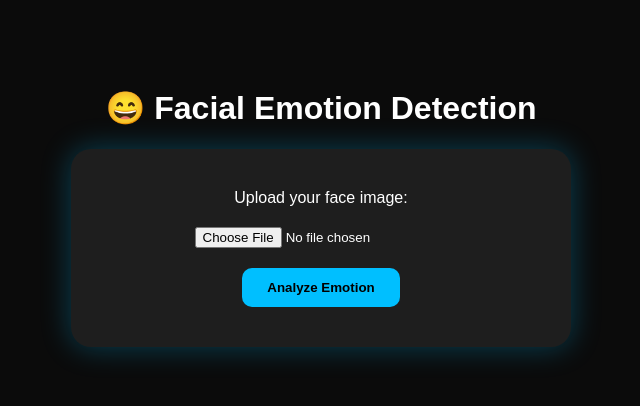
After one commit to ArchitLimaye/flask-music-player, a Flask app: page /emotion in a window 1280 px wide. The commit adds this page. Shown: the top 406 px of the page, without its empty margins (319-959 px from the left). Run offline with Flask 3, Linux system fonts and the light colour scheme; a user stored in the database is signed in.

Commit message:
Added Facial Emotion

```diff
--- a/app.py
+++ b/app.py
@@ -1,16 +1,30 @@
 from flask import Flask, render_template, request, redirect, url_for, session, flash, jsonify
 from werkzeug.security import generate_password_hash, check_password_hash
+from werkzeug.utils import secure_filename
+from deepface import DeepFace
 import sqlite3
 import random
+import os
 
 app = Flask(__name__)
 app.secret_key = "supersecretkey"
+
+# --- Folders for image uploads --- #
+UPLOAD_FOLDER = "static/uploads"
+os.makedirs(UPLOAD_FOLDER, exist_ok=True)
+app.config["UPLOAD_FOLDER"] = UPLOAD_FOLDER
+ALLOWED_EXTENSIONS = {"png", "jpg", "jpeg", "webp"}
+
+def allowed_file(filename):
+    return "." in filename and filename.rsplit(".", 1)[1].lower() in ALLOWED_EXTENSIONS
+
 
 # --- DB Connection Helper --- #
 def get_db_connection():
     conn = sqlite3.connect('users.db')
     conn.row_factory = sqlite3.Row
     return conn
+
 
 # --- SONG DATA --- #
 SONGS = [
@@ -31,15 +45,15 @@ SONGS = [
     {"id": 15, "title": "Let me Love You", "artist": "Justin Bieber", "file": "letmeloveyou.mp3", "image": "letmeloveyou.jpg", "genre": "Pop"},
     {"id": 16, "title": "Perfect", "artist": "Ed Sheeran", "file": "perfect.mp3", "image": "perfect.jpg", "genre": "Acoustic"},
     {"id": 17, "title": "Moral of the Story", "artist": "Ashe", "file": "moralofthestory.mp3", "image": "moralofthestory.jpg", "genre": "Acoustic"},
-    {"id": 18, "title": "Runaway", "artist": "Aurora", "file": "runaway.mp3", "image": "runaway.png", "genre": "lofi"},
-    {"id": 19, "title": "Snowman", "artist": "Sia", "file": "snowman.mp3", "image": "snowman.jpeg", "genre": "lofi"},
+    {"id": 18, "title": "Runaway", "artist": "Aurora", "file": "runaway.mp3", "image": "runaway.png", "genre": "Lo-fi"},
+    {"id": 19, "title": "Snowman", "artist": "Sia", "file": "snowman.mp3", "image": "snowman.jpeg", "genre": "Lo-fi"},
     {"id": 20, "title": "Cheap Thrills", "artist": "Sia", "file": "cheapthrills.mp3", "image": "cheapthrills.png", "genre": "Pop"},
     {"id": 21, "title": "Happy", "artist": "Pharrell Williams", "file": "happy.mp3", "image": "happy.jpg", "genre": "Pop"},
     {"id": 22, "title": "Believer", "artist": "Imagine Dragons", "file": "beliver.mp3", "image": "believer.jpg", "genre": "Rock"},
-    {"id": 23, "title": "Night Changes", "artist": "One Direction", "file": "nibhtchanges.mp3", "image": "nightchanges.png", "genre": "Acoustic"},
+    {"id": 23, "title": "Night Changes", "artist": "One Direction", "file": "nightchanges.mp3", "image": "nightchanges.png", "genre": "Acoustic"},
     {"id": 24, "title": "Closer", "artist": "Chainsmokers", "file": "closer.mp3", "image": "closer.png", "genre": "EDM"},
+]
 
-]
 
 # --- ROUTES --- #
 
@@ -49,6 +63,7 @@ def index():
         return redirect(url_for('login'))
     return render_template('index.html', songs=SONGS, user=session['user'])
 
+
 @app.route('/search')
 def search():
     if 'user' not in session:
@@ -56,6 +71,7 @@ def search():
     query = request.args.get('query', '').lower()
     results = [s for s in SONGS if query in s['title'].lower() or query in s['artist'].lower() or query in s['genre'].lower()]
     return render_template('search.html', results=results, query=query, user=session['user'])
+
 
 # === PLAYER PAGE === #
 @app.route('/player/<int:song_id>')
@@ -67,7 +83,7 @@ def player(song_id):
     if not song:
         return "Song not found", 404
 
-    same_genre = [s for s in SONGS if s["genre"] == song["genre"] and s["id"] != song_id]
+    same_genre = [s for s in SONGS if s["genre"].lower() == song["genre"].lower() and s["id"] != song_id]
     same_artist = [s for s in SONGS if s["artist"] == song["artist"] and s["id"] != song_id]
     remaining = [s for s in SONGS if s["id"] != song_id and s not in same_genre + same_artist]
     random.shuffle(same_genre)
@@ -93,6 +109,70 @@ def player(song_id):
         existing_playlists=existing_playlists
     )
 
+
+# === FACIAL EMOTION DETECTION === #
+@app.route('/emotion')
+def emotion_page():
+    if 'user' not in session:
+        return redirect(url_for('login'))
+    return render_template('emotion.html', user=session['user'])
+
+
+@app.route('/detect_emotion', methods=['POST'])
+def detect_emotion():
+    if 'user' not in session:
+        return redirect(url_for('login'))
+
+    if 'image' not in request.files:
+        flash("⚠️ Please upload an image.", "error")
+        return redirect(url_for('emotion_page'))
+
+    image = request.files['image']
+    if image.filename == "":
+        flash("⚠️ No image selected!", "error")
+        return redirect(url_for('emotion_page'))
+
+    if not allowed_file(image.filename):
+        flash("⚠️ Only image files (png, jpg, jpeg, webp) are allowed.", "error")
+        return redirect(url_for('emotion_page'))
+
+    filepath = os.path.join(app.config['UPLOAD_FOLDER'], image.filename)
+    image.save(filepath)
+
+    try:
+        result = DeepFace.analyze(img_path=filepath, actions=["emotion"], enforce_detection=False)
+        if isinstance(result, list):
+            result = result[0]
+        emotion = result.get("dominant_emotion", "Neutral").capitalize()
+
+        emotion_genre_map = {
+            "Happy": "Pop",
+            "Sad": "Acoustic",
+            "Angry": "Rock",
+            "Neutral": "Lo-fi",
+            "Surprise": "EDM",
+            "Fear": "Lo-fi",
+            "Disgust": "Rap/Hip-Hop"
+        }
+
+        genre = emotion_genre_map.get(emotion, "Pop")
+        recommended = [s for s in SONGS if s["genre"].lower() == genre.lower()]
+        random.shuffle(recommended)
+        recommended = recommended[:6]
+
+        return render_template(
+            "emotion_result.html",
+            emotion=emotion,
+            genre=genre,
+            image_file=image.filename,
+            recommended=recommended,
+            user=session['user']
+        )
+    except Exception as e:
+        flash(f"❌ Error detecting emotion: {e}", "error")
+        return redirect(url_for('emotion_page'))
+
+
 # === PLAYLIST SYSTEM === #
 @app.route('/playlists')
 def playlists():
@@ -104,6 +184,7 @@ def playlists():
     playlists = cursor.fetchall()
     conn.close()
     return render_template('playlists.html', playlists=playlists, user=session['user'])
+
 
 @app.route('/create_playlist', methods=['POST'])
 def create_playlist():
@@ -117,6 +198,7 @@ def create_playlist():
     conn.close()
     flash(f"✅ Playlist '{name}' created!", "success")
     return redirect(url_for('playlists'))
+
 
 @app.route('/playlist/<int:playlist_id>')
 def view_playlist(playlist_id):
@@ -137,6 +219,7 @@ def view_playlist(playlist_id):
     songs = [s for s in SONGS if s['id'] in song_ids]
     conn.close()
     return render_template('view_playlist.html', playlist=playlist, songs=songs, user=session['user'])
+
 
 # === AJAX ADD TO PLAYLIST === #
 @app.route('/add_to_playlist/<int:song_id>', methods=['POST'])
@@ -171,21 +254,6 @@ def add_to_playlist(song_id):
     conn.close()
     return jsonify({"status": "success", "message": "🎵 Song added successfully!"}), 200
 
-# === Check Playlists Containing Song === #
-@app.route('/api/song_in_playlists/<int:song_id>')
-def song_in_playlists(song_id):
-    if 'user' not in session:
-        return jsonify([])
-    conn = get_db_connection()
-    cursor = conn.cursor()
-    cursor.execute("""
-        SELECT playlist_id FROM playlist_songs
-        WHERE song_id = ? AND playlist_id IN
-        (SELECT id FROM playlists WHERE user = ?)
-    """, (song_id, session['user']))
-    playlists = [row['playlist_id'] for row in cursor.fetchall()]
-    conn.close()
-    return jsonify(playlists)
 
 # === AUTHENTICATION === #
 @app.route('/register', methods=['GET', 'POST'])
@@ -212,6 +280,7 @@ def register():
 
     return render_template('register.html')
 
+
 @app.route('/login', methods=['GET', 'POST'])
 def login():
     session.pop('_flashes', None)
@@ -231,11 +300,13 @@ def login():
             flash("❌ Invalid username or password!", "error")
     return render_template('login.html')
 
+
 @app.route('/logout')
 def logout():
     session.pop('user', None)
     flash("👋 You have been logged out.", "info")
     return redirect(url_for('login'))
 
+
 if __name__ == '__main__':
     app.run(debug=True)
--- a/requirements.txt
+++ b/requirements.txt
@@ -4,3 +4,8 @@ jinja2
 werkzeug
 itsdangerous
 click
+opencv-python
+deepface
+tensorflow
+numpy
+pandas
--- /dev/null
+++ b/templates/emotion.html
@@ -0,0 +1,52 @@
+<!DOCTYPE html>
+<html lang="en">
+<head>
+  <meta charset="UTF-8">
+  <title>🎭 Facial Emotion Detection</title>
+  <style>
+    body {
+      background-color: #0b0b0b;
+      color: white;
+      font-family: "Poppins", sans-serif;
+      text-align: center;
+      padding: 60px;
+    }
+    .upload-box {
+      background: #1e1e1e;
+      border-radius: 20px;
+      padding: 40px;
+      width: 420px;
+      margin: 0 auto;
+      box-shadow: 0 0 30px rgba(0,191,255,0.3);
+    }
+    input[type="file"] { margin: 20px 0; color: white; }
+    button {
+      background: #00bfff;
+      border: none;
+      padding: 12px 25px;
+      border-radius: 10px;
+      color: black;
+      font-weight: bold;
+      cursor: pointer;
+      transition: 0.3s;
+    }
+    button:hover { background: #00a3cc; }
+  </style>
+</head>
+<body>
+  <h1>😄 Facial Emotion Detection</h1>
+  <div class="upload-box">
+    <form id="emotionForm" action="{{ url_for('detect_emotion') }}" method="POST" enctype="multipart/form-data">
+      <label>Upload your face image:</label><br>
+      <input type="file" name="image" accept="image/*" required><br>
+      <button type="submit">Analyze Emotion</button>
+    </form>
+  </div>
+
+  <script>
+    document.getElementById("emotionForm").addEventListener("submit", () => {
+      console.log("✅ Form submitted — waiting for server response...");
+    });
+  </script>
+</body>
+</html>
--- a/templates/index.html
+++ b/templates/index.html
@@ -12,7 +12,7 @@
   <div class="sidebar">
     <div class="features">
       <div class="feature" onclick="window.location.href='/playlists'">🎧 Playlists</div>
-      <div class="feature">⭐ Feature 2</div>
+      <div class="feature" onclick="window.location.href='/emotion'">😄 Facial Emotion</div>
       <div class="feature">📂 Feature 3</div>
     </div>
   </div>
--- a/templates/player.html
+++ b/templates/player.html
@@ -109,7 +109,7 @@
   <div class="sidebar">
     <div class="features">
       <div class="feature" onclick="window.location.href='/playlists'">🎧 Playlists</div>
-      <div class="feature">⭐ Favorites</div>
+      <div class="feature" onclick="window.location.href='/emotion'">😄 Facial Emotion</div>
       <div class="feature">📂 Library</div>
     </div>
   </div>
```
Also changed, not shown: templates/base.html (added, +105 -0 lines), templates/emotion_result.html (added, +25 -0 lines), playlist.db (added), static/uploads/dark_face.jpg (added), static/uploads/happyboy.jpeg.jpg (added).
